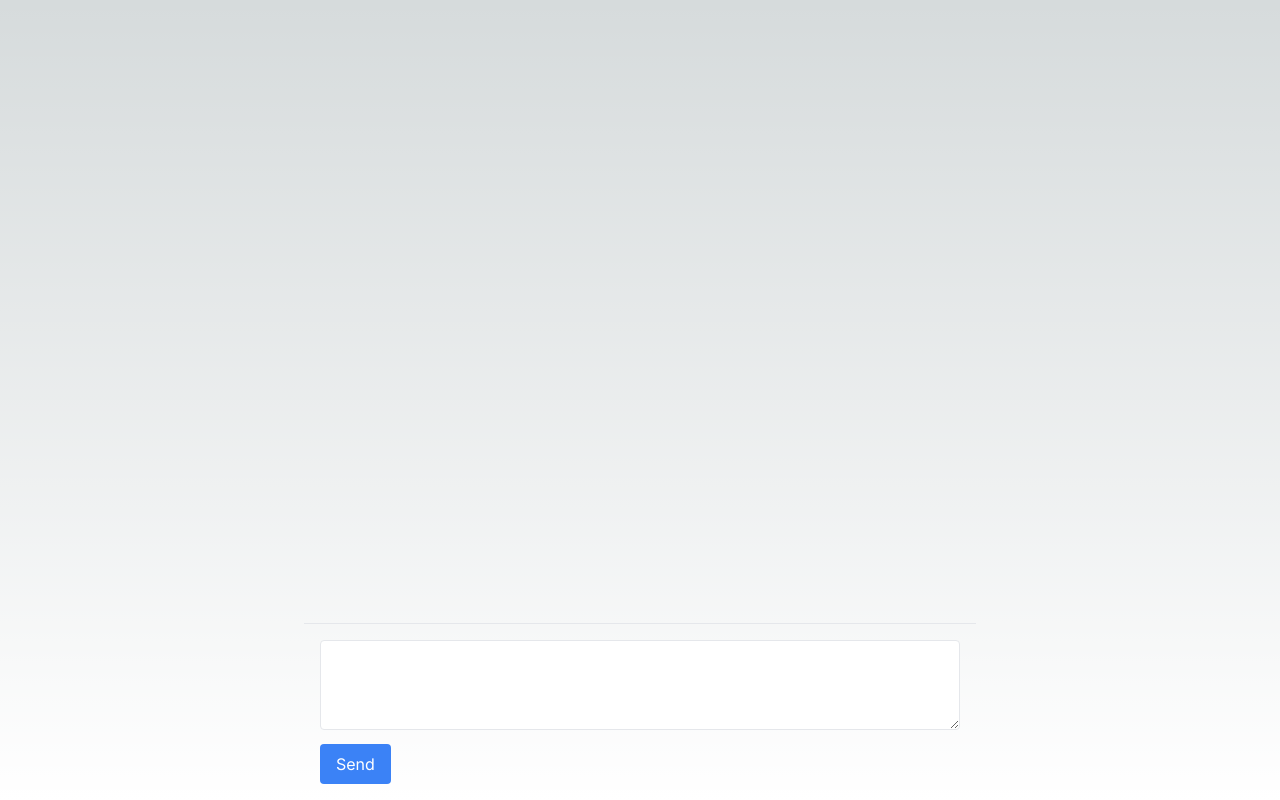
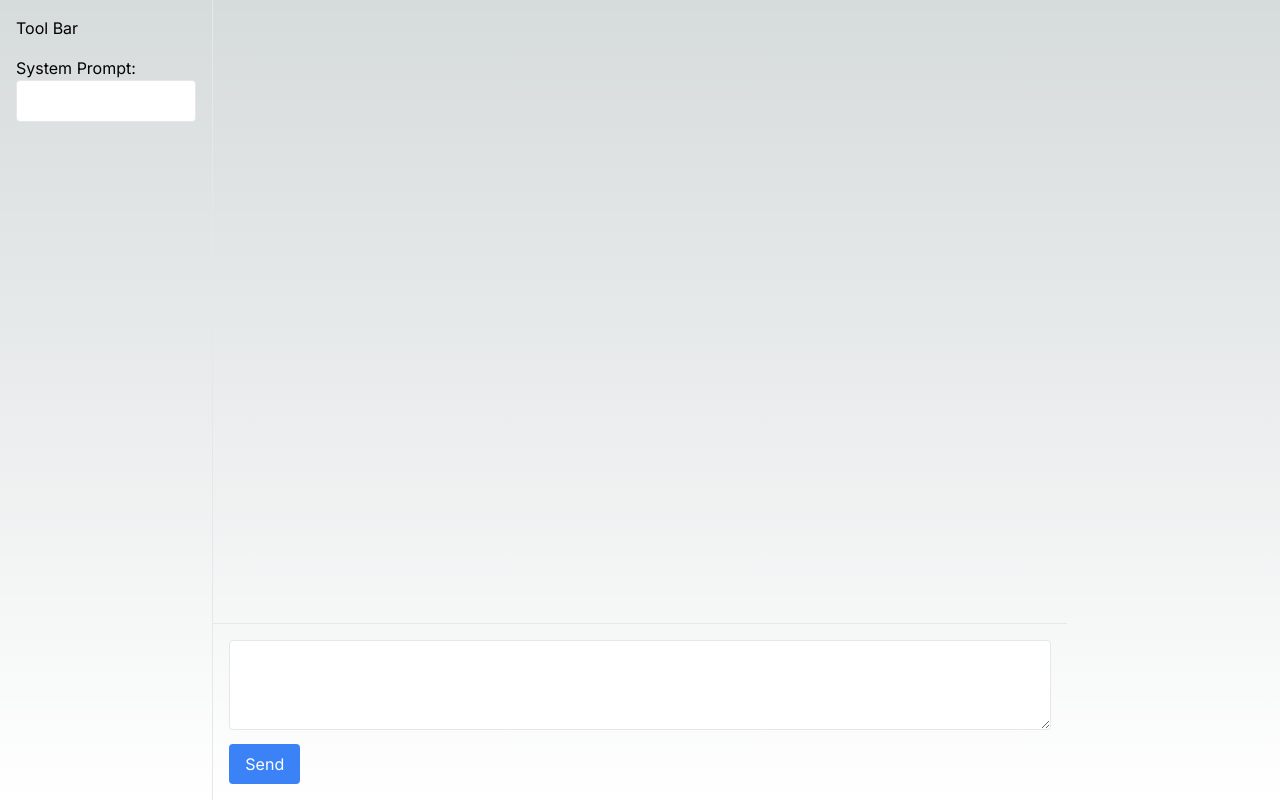
Before and after one commit to callmexss/chatbot-frontend, a Next.js app: page / in a window 1280 px wide. Built offline with nearby package versions, Linux system fonts and the light colour scheme.

Commit message:
feat: add system prompt.

```diff
--- a/app/page.js
+++ b/app/page.js
@@ -5,6 +5,7 @@ import { useState } from 'react';
 export default function Home() {
   const [input, setInput] = useState('');
   const [messages, setMessages] = useState([]);
+  const [systemPrompt, setSystemPrompt] = useState('');
 
   const handleKeyDown = (e) => {
     if (e.key === 'Enter') {
@@ -18,55 +19,48 @@ export default function Home() {
   };
 
   const sendMessage = async () => {
-      // First, add the user's message to the UI
     setMessages([...messages, { content: input, type: 'user' }]);
-
-      // Clear the input field
     setInput('');
 
-      // Then, send the message to the server and wait for the bot's reply
-      const controller = new AbortController();
-      const signal = controller.signal;
-
-      try {
     const response = await fetch('http://localhost:8000/chat/openai/', {
       method: 'POST',
       headers: {
         'Content-Type': 'application/json',
       },
-          body: JSON.stringify({ content: input }),
-          signal,
+      body: JSON.stringify({
+        content: input,
+        system_prompt: systemPrompt
+      }),
     });
 
-        // Create a variable to hold the bot's reply
     let botReply = '';
-
-        // Read the response stream incrementally
     const reader = response.body.getReader();
     while (true) {
       const { done, value } = await reader.read();
       if (done) break;
-
-          // Convert ArrayBuffer to string and add it to botReply
       const chunk = new TextDecoder().decode(value);
       botReply += chunk;
-          console.log(botReply);
-
-          // Update the UI with the current state of botReply
       setMessages([...messages, { content: input, type: 'user' }, { content: botReply, type: 'bot' }]);
     }
-
-        // Once done, you might want to finalize the bot's reply in the state
-        // setMessages([...messages, { content: botReply, type: 'bot' }]);
-      } catch (error) {
-        console.error('Fetch failed:', error);
-      }
-
   };
 
 return (
-    <div className="flex flex-col h-screen items-center justify-between">
-      <div className="w-full max-w-2xl flex-1 overflow-y-auto p-4">
+  <div className="flex h-screen">
+    <div className="flex flex-col w-1/6 p-4 border-r">
+      <h2>Tool Bar</h2>
+      <div className="mt-4">
+        <label htmlFor="system-prompt">System Prompt:</label>
+        <input
+          id="system-prompt"
+          type="text"
+          className="w-full p-2 border rounded"
+          value={systemPrompt}
+          onChange={(e) => setSystemPrompt(e.target.value)}
+        />
+      </div>
+    </div>
+    <div className="flex flex-col w-4/6 h-full items-center justify-between">
+      <div className="w-full flex-1 overflow-y-auto p-4">
         {messages.map((message, index) => (
           <div key={index} className={`mb-4 ${message.type === 'user' ? 'text-right' : 'text-left'}`}>
             <span className={message.type === 'user' ? 'bg-blue-300 text-white p-2 rounded' : 'bg-gray-300 p-2 rounded'}>
@@ -75,7 +69,7 @@ export default function Home() {
           </div>
         ))}
       </div>
-      <div className="border-t w-full max-w-2xl p-4">
+      <div className="border-t w-full p-4">
         <textarea
           className="w-full p-2 rounded border"
           rows="3"
@@ -88,5 +82,9 @@ export default function Home() {
         </button>
       </div>
     </div>
+    <div className="w-1/6">
+    </div>
+  </div>
 );
+
 }
```
Lines whose indentation alone changed are shown as unchanged.
